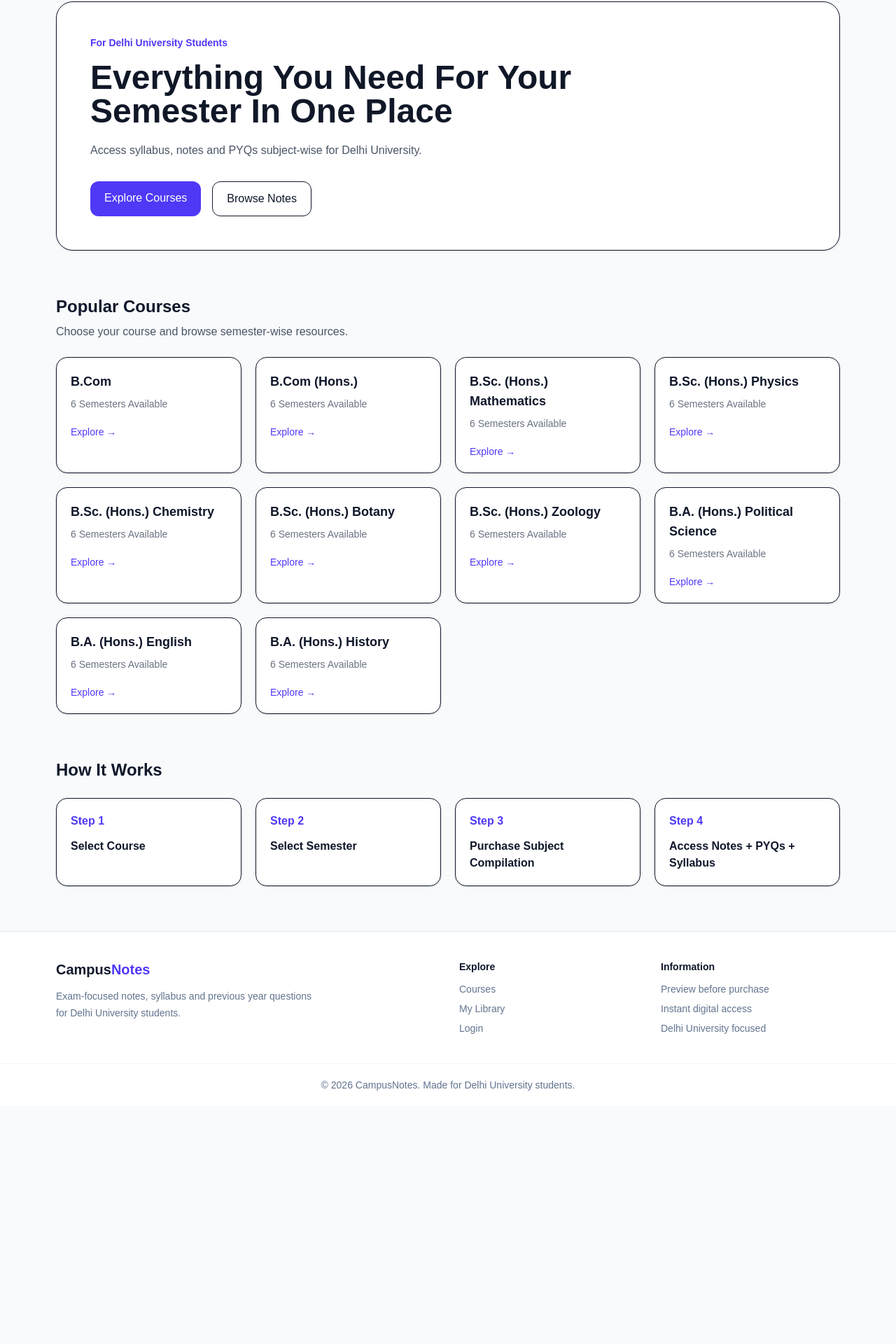
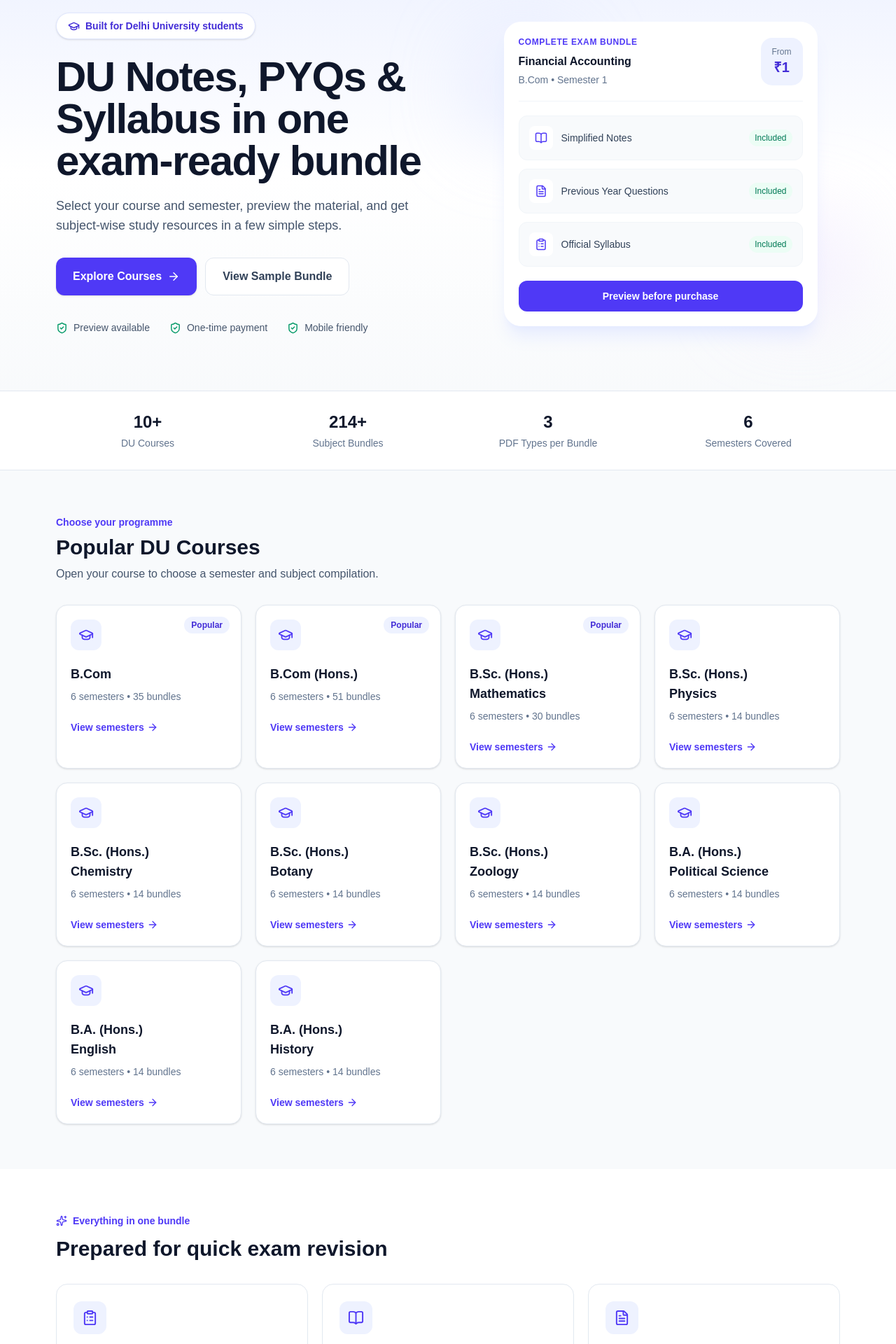
Before and after one commit to skmr68022-bot/campusnotes, a Next.js app in the folder campusnote/: page / in a window 1280 px wide. Shown: the part 135-2055 px from the top of the page at 70% size. Before the commit the page ends 1715 px from the top, so only its background shows below. Built offline with nearby package versions, Linux system fonts and the light colour scheme.

Commit message:
Redesign CampusNotes homepage experience

```diff
--- a/campusnote/app/page.tsx
+++ b/campusnote/app/page.tsx
@@ -2,92 +2,181 @@
 import Navbar from "@/components/Navbar";
 import Footer from "@/components/Footer";
 import { courses } from "@/data/courses";
+import { ArrowRight, BookOpen, ClipboardList, FileText, GraduationCap, ShieldCheck, Sparkles } from "lucide-react";
 
 export default function HomePage() {
+  const totalSubjects = courses.reduce(
+    (total, course) => total + course.semesters.reduce((sum, semester) => sum + semester.subjects.length, 0),
+    0
+  );
+
   return (
     <>
       <Navbar />
 
       <main className="min-h-screen bg-slate-50">
-        <section className="max-w-6xl mx-auto px-4 py-16">
-          <div className="bg-white border rounded-3xl p-8 md:p-12 shadow-sm">
-            <p className="text-sm font-semibold text-indigo-600">
-              For Delhi University Students
+        <section className="overflow-hidden bg-gradient-to-b from-indigo-50 via-white to-slate-50">
+          <div className="mx-auto grid max-w-6xl gap-10 px-4 py-12 lg:grid-cols-[1.05fr_0.95fr] lg:items-center lg:py-20">
+            <div>
+              <p className="inline-flex items-center gap-2 rounded-full border border-indigo-100 bg-white px-4 py-2 text-sm font-semibold text-indigo-700 shadow-sm">
+                <GraduationCap size={17} /> Built for Delhi University students
               </p>
 
-            <h1 className="text-4xl md:text-5xl font-bold text-gray-900 max-w-3xl mt-4">
-              Everything You Need For Your Semester In One Place
+              <h1 className="mt-6 max-w-3xl text-4xl font-bold tracking-tight text-slate-900 sm:text-5xl lg:text-6xl">
+                DU Notes, PYQs &amp; Syllabus in one exam-ready bundle
               </h1>
 
-            <p className="mt-5 text-gray-600 max-w-2xl">
-              Access syllabus, notes and PYQs subject-wise for Delhi University.
+              <p className="mt-5 max-w-xl text-base leading-7 text-slate-600 sm:text-lg">
+                Select your course and semester, preview the material, and get subject-wise study resources in a few simple steps.
               </p>
 
-            <div className="flex flex-col sm:flex-row gap-4 mt-8">
+              <div className="mt-8 flex flex-col gap-3 sm:flex-row">
                 <Link
                   href="#courses"
-                className="bg-indigo-600 text-white px-5 py-3 rounded-xl text-center"
+                  className="inline-flex items-center justify-center gap-2 rounded-xl bg-indigo-600 px-6 py-3.5 font-semibold text-white shadow-sm hover:bg-indigo-700"
                 >
-                Explore Courses
+                  Explore Courses <ArrowRight size={18} />
                 </Link>
-
                 <Link
                   href="/subject/bcom/sem1/financial-accounting"
-                className="border px-5 py-3 rounded-xl text-center bg-white"
+                  className="inline-flex items-center justify-center rounded-xl border border-slate-200 bg-white px-6 py-3.5 font-semibold text-slate-700 hover:border-indigo-200 hover:text-indigo-700"
                 >
-                Browse Notes
+                  View Sample Bundle
                 </Link>
+              </div>
+
+              <div className="mt-9 flex flex-wrap gap-x-7 gap-y-3 text-sm text-slate-600">
+                <span className="flex items-center gap-2"><ShieldCheck size={17} className="text-emerald-600" /> Preview available</span>
+                <span className="flex items-center gap-2"><ShieldCheck size={17} className="text-emerald-600" /> One-time payment</span>
+                <span className="flex items-center gap-2"><ShieldCheck size={17} className="text-emerald-600" /> Mobile friendly</span>
+              </div>
+            </div>
+
+            <div className="relative mx-auto w-full max-w-md">
+              <div className="absolute -left-8 top-10 h-28 w-28 rounded-full bg-indigo-200/60 blur-3xl" />
+              <div className="absolute -right-8 bottom-8 h-28 w-28 rounded-full bg-purple-200/70 blur-3xl" />
+              <div className="relative rounded-3xl border border-white bg-white p-5 shadow-xl shadow-indigo-100/70">
+                <div className="flex items-center justify-between border-b border-slate-100 pb-5">
+                  <div>
+                    <p className="text-xs font-semibold uppercase tracking-wider text-indigo-600">Complete exam bundle</p>
+                    <h2 className="mt-2 font-semibold text-slate-900">Financial Accounting</h2>
+                    <p className="mt-1 text-sm text-slate-500">B.Com • Semester 1</p>
+                  </div>
+                  <div className="rounded-2xl bg-indigo-50 px-4 py-3 text-center">
+                    <p className="text-xs text-slate-500">From</p>
+                    <p className="text-xl font-bold text-indigo-700">₹1</p>
+                  </div>
+                </div>
+
+                <div className="mt-5 space-y-3">
+                  {[
+                    { name: "Simplified Notes", icon: BookOpen },
+                    { name: "Previous Year Questions", icon: FileText },
+                    { name: "Official Syllabus", icon: ClipboardList },
+                  ].map(({ name, icon: Icon }) => (
+                    <div key={name} className="flex items-center gap-3 rounded-xl border border-slate-100 bg-slate-50 p-3.5">
+                      <span className="rounded-lg bg-white p-2 text-indigo-600"><Icon size={18} /></span>
+                      <p className="text-sm font-medium text-slate-700">{name}</p>
+                      <span className="ml-auto rounded-full bg-emerald-50 px-2 py-1 text-xs font-medium text-emerald-700">Included</span>
+                    </div>
+                  ))}
+                </div>
+
+                <div className="mt-5 rounded-xl bg-indigo-600 p-3 text-center text-sm font-semibold text-white">
+                  Preview before purchase
+                </div>
+              </div>
             </div>
           </div>
         </section>
 
-        <section id="courses" className="max-w-6xl mx-auto px-4 pb-16">
-          <h2 className="text-2xl font-bold">Popular Courses</h2>
-
-          <p className="text-gray-600 mt-2">
-            Choose your course and browse semester-wise resources.
-          </p>
-
-          <div className="grid grid-cols-1 sm:grid-cols-2 lg:grid-cols-4 gap-5 mt-6">
-            {courses.map((course) => (
-              <Link
-                key={course.slug}
-                href={`/course/${course.slug}`}
-                className="bg-white border rounded-2xl p-5 shadow-sm hover:shadow-md transition"
-              >
-                <h3 className="font-semibold text-lg">{course.name}</h3>
-
-                <p className="text-sm text-gray-500 mt-2">
-                  {course.semesters.length} Semesters Available
-                </p>
-
-                <p className="text-indigo-600 text-sm mt-5">Explore →</p>
-              </Link>
+        <section className="border-y border-slate-200 bg-white">
+          <div className="mx-auto grid max-w-6xl grid-cols-2 gap-6 px-4 py-7 text-center md:grid-cols-4">
+            {[
+              { value: `${courses.length}+`, label: "DU Courses" },
+              { value: `${totalSubjects}+`, label: "Subject Bundles" },
+              { value: "3", label: "PDF Types per Bundle" },
+              { value: "6", label: "Semesters Covered" },
+            ].map((item) => (
+              <div key={item.label}>
+                <p className="text-2xl font-bold text-slate-900">{item.value}</p>
+                <p className="mt-1 text-sm text-slate-500">{item.label}</p>
+              </div>
             ))}
           </div>
         </section>
 
-        <section className="max-w-6xl mx-auto px-4 pb-16">
-          <h2 className="text-2xl font-bold">How It Works</h2>
+        <section id="courses" className="mx-auto max-w-6xl px-4 py-14 sm:py-16">
+          <div className="flex flex-col justify-between gap-3 sm:flex-row sm:items-end">
+            <div>
+              <p className="text-sm font-semibold text-indigo-600">Choose your programme</p>
+              <h2 className="mt-2 text-3xl font-bold text-slate-900">Popular DU Courses</h2>
+              <p className="mt-2 text-slate-600">Open your course to choose a semester and subject compilation.</p>
+            </div>
+          </div>
 
-          <div className="grid grid-cols-1 md:grid-cols-4 gap-5 mt-6">
+          <div className="mt-8 grid grid-cols-1 gap-5 sm:grid-cols-2 lg:grid-cols-4">
+            {courses.map((course, index) => {
+              const subjectCount = course.semesters.reduce((sum, semester) => sum + semester.subjects.length, 0);
+
+              return (
+                <Link
+                  key={course.slug}
+                  href={`/course/${course.slug}`}
+                  className="group relative rounded-2xl border border-slate-200 bg-white p-5 shadow-sm hover:-translate-y-1 hover:border-indigo-200 hover:shadow-lg"
+                >
+                  {index < 3 && (
+                    <span className="absolute right-4 top-4 rounded-full bg-indigo-50 px-2.5 py-1 text-xs font-semibold text-indigo-700">
+                      Popular
+                    </span>
+                  )}
+                  <div className="flex h-11 w-11 items-center justify-center rounded-xl bg-indigo-50 text-indigo-600">
+                    <GraduationCap size={22} />
+                  </div>
+                  <h3 className="mt-5 pr-16 text-lg font-semibold text-slate-900">{course.name}</h3>
+                  <p className="mt-2 text-sm text-slate-500">{course.semesters.length} semesters • {subjectCount} bundles</p>
+                  <p className="mt-6 flex items-center gap-1 text-sm font-semibold text-indigo-600">
+                    View semesters <ArrowRight size={16} className="transition group-hover:translate-x-1" />
+                  </p>
+                </Link>
+              );
+            })}
+          </div>
+        </section>
+
+        <section className="bg-white py-14 sm:py-16">
+          <div className="mx-auto max-w-6xl px-4">
+            <div className="max-w-xl">
+              <p className="flex items-center gap-2 text-sm font-semibold text-indigo-600"><Sparkles size={16} /> Everything in one bundle</p>
+              <h2 className="mt-3 text-3xl font-bold text-slate-900">Prepared for quick exam revision</h2>
+            </div>
+            <div className="mt-8 grid gap-5 md:grid-cols-3">
               {[
-              "Select Course",
-              "Select Semester",
-              "Purchase Subject Compilation",
-              "Access Notes + PYQs + Syllabus",
-            ].map((step, index) => (
-              <div
-                key={step}
-                className="bg-white border rounded-2xl p-5 shadow-sm"
-              >
-                <p className="text-indigo-600 font-bold">
-                  Step {index + 1}
-                </p>
-
-                <h3 className="font-semibold mt-3">{step}</h3>
+                { title: "Syllabus", text: "See the subject structure and units you need to cover.", icon: ClipboardList },
+                { title: "Notes", text: "Study from simplified, subject-wise revision material.", icon: BookOpen },
+                { title: "PYQs", text: "Practise using previous year examination questions.", icon: FileText },
+              ].map(({ title, text, icon: Icon }) => (
+                <div key={title} className="rounded-2xl border border-slate-200 p-6">
+                  <div className="w-fit rounded-xl bg-indigo-50 p-3 text-indigo-600"><Icon size={23} /></div>
+                  <h3 className="mt-5 text-lg font-semibold text-slate-900">{title}</h3>
+                  <p className="mt-2 text-sm leading-6 text-slate-600">{text}</p>
                 </div>
               ))}
+            </div>
+          </div>
+        </section>
+
+        <section className="mx-auto max-w-6xl px-4 py-14 sm:py-16">
+          <div className="rounded-3xl bg-slate-900 px-6 py-10 text-white sm:px-10">
+            <h2 className="text-2xl font-bold sm:text-3xl">How CampusNotes works</h2>
+            <div className="mt-8 grid gap-6 md:grid-cols-4">
+              {["Select your course", "Choose semester", "Preview subject bundle", "Buy and access PDFs"].map((step, index) => (
+                <div key={step} className="relative">
+                  <span className="flex h-9 w-9 items-center justify-center rounded-full bg-indigo-500 text-sm font-bold">{index + 1}</span>
+                  <p className="mt-4 text-sm font-medium text-slate-100">{step}</p>
+                </div>
+              ))}
+            </div>
           </div>
         </section>
       </main>
```
Lines whose indentation alone changed are shown as unchanged.
